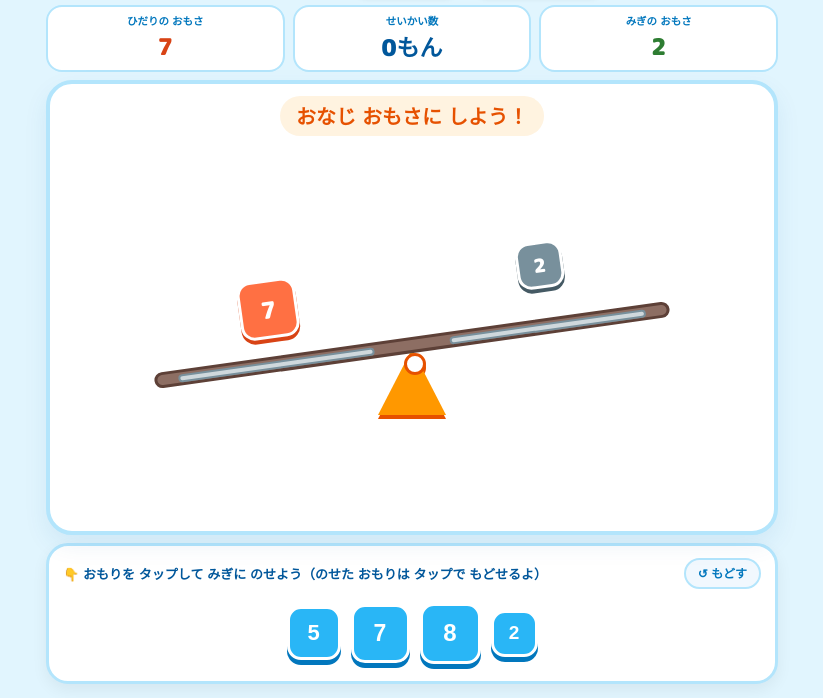
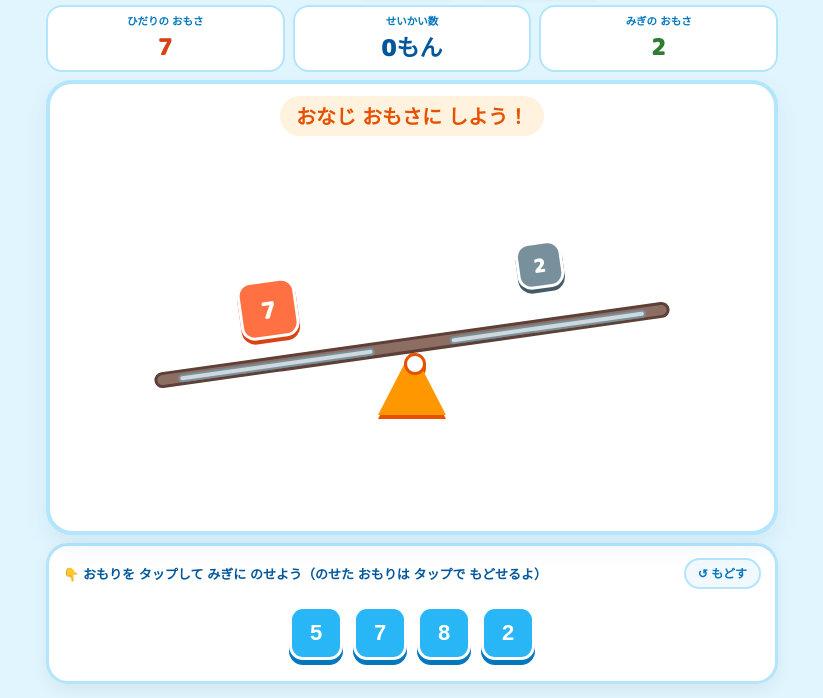
Before and after one commit to tomoda-dot/keisan-adventure, a plain HTML site: page seesaw-game.html in a window 1280 px wide. Shown: the part 102-800 px from the top of the page, without its empty margins (228-1051 px from the left). Drawn offline with Linux system fonts and the light colour scheme; a web font is replaced by a local one.

Commit message:
fix: 下部トレイのおもりボタンのサイズを均一に修正

```diff
--- a/seesaw-game.html
+++ b/seesaw-game.html
@@ -310,6 +310,8 @@
       min-height: 68px;
     }
     .weight.choice {
+      --w-size: 54px;
+      --w-font: 22px;
       background: #29b6f6;
       box-shadow: 0 5px 0 #0277bd;
       cursor: pointer;
@@ -580,7 +582,7 @@
       // 下部トレイ
       const tray = document.getElementById('tray-items');
       tray.innerHTML = trayOptions.map(o =>
-        `<button class="weight choice${o.used ? ' used' : ''}" style="${weightStyleVars(o.val, maxBase)}" onclick="addWeight('${o.id}')">${o.val}</button>`
+        `<button class="weight choice${o.used ? ' used' : ''}" onclick="addWeight('${o.id}')">${o.val}</button>`
       ).join('');
     }
 
```
